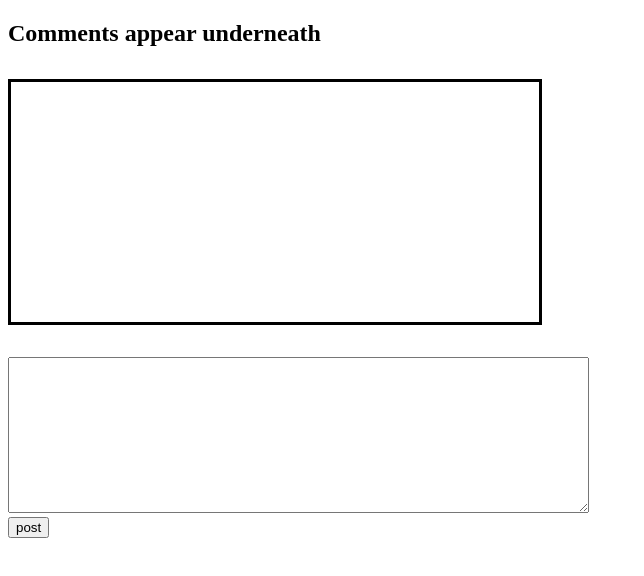
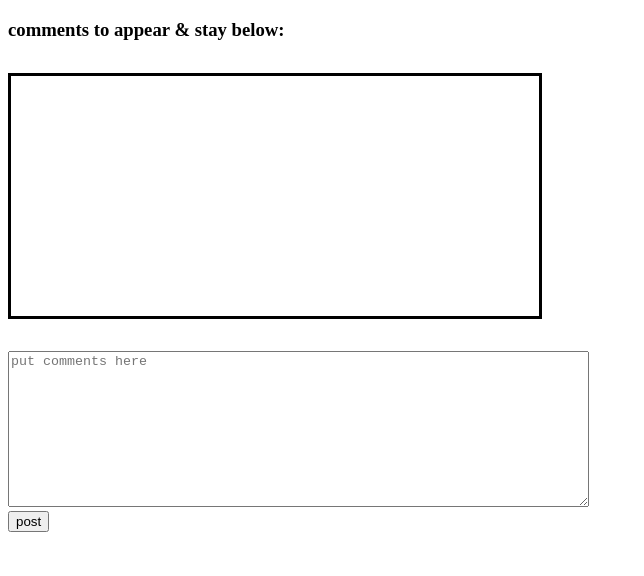
Before and after one commit to VioletViolaVi/comments_practice_fp, a plain HTML site: page index.html in a window 1280 px wide. Shown: the whole page, without its empty margins (0-644 px from the left). Drawn offline with Linux system fonts and the light colour scheme.

Commit message:
edit html

```diff
--- a/index.html
+++ b/index.html
@@ -10,7 +10,7 @@
   </head>
   <body>
     <section>
-      <h2>Comments appear underneath</h2>
+      <h3>comments to appear & stay below:</h3>
       <div>
         <ul id="displayComments"></ul>
       </div>
@@ -23,6 +23,7 @@
         cols="70"
         rows="10"
         maxlength="30"
+        placeholder="put comments here"
       ></textarea>
       <br />
       <input type="submit" value="post" />
```
